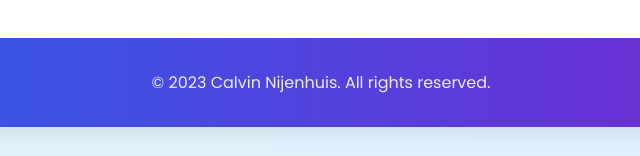
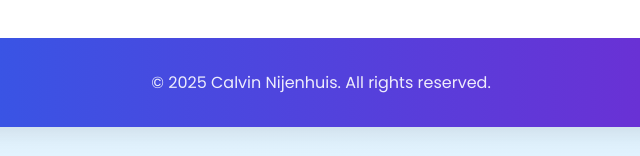
Before and after one commit to FreeYungHammy/CalvinNijenhuis_CV_Website, a plain HTML site: page index.html in a window 1280 px wide. Shown: the part 4802-4958 px from the top of the page, 319-959 px from the left. Drawn offline with Linux system fonts and the light colour scheme.

Commit message:
Fixing footer

```diff
--- a/index.html
+++ b/index.html
@@ -308,7 +308,7 @@
     </section>
 
     <footer class="footer">
-      <p class="footer-text">© 2023 Calvin Nijenhuis. All rights reserved.</p>
+      <p class="footer-text">© 2025 Calvin Nijenhuis. All rights reserved.</p>
     </footer>
   </div>
 
```
